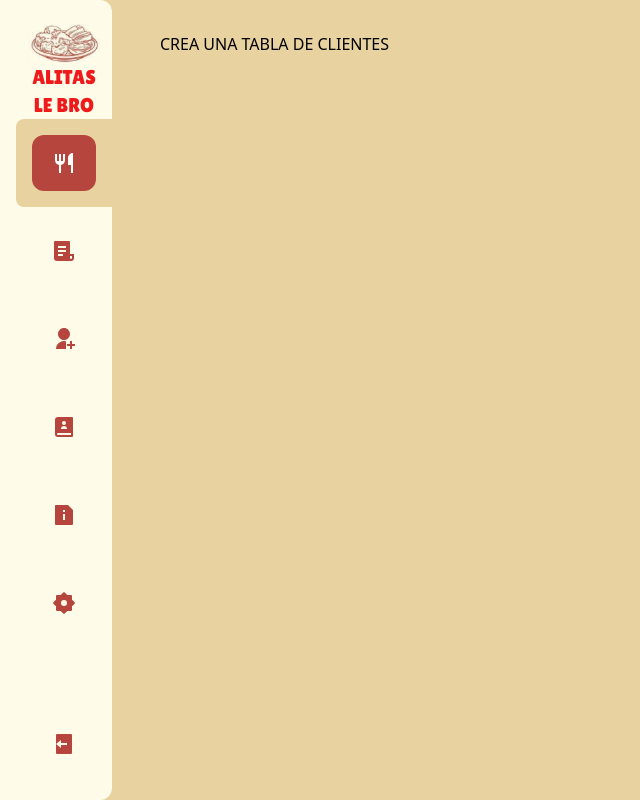
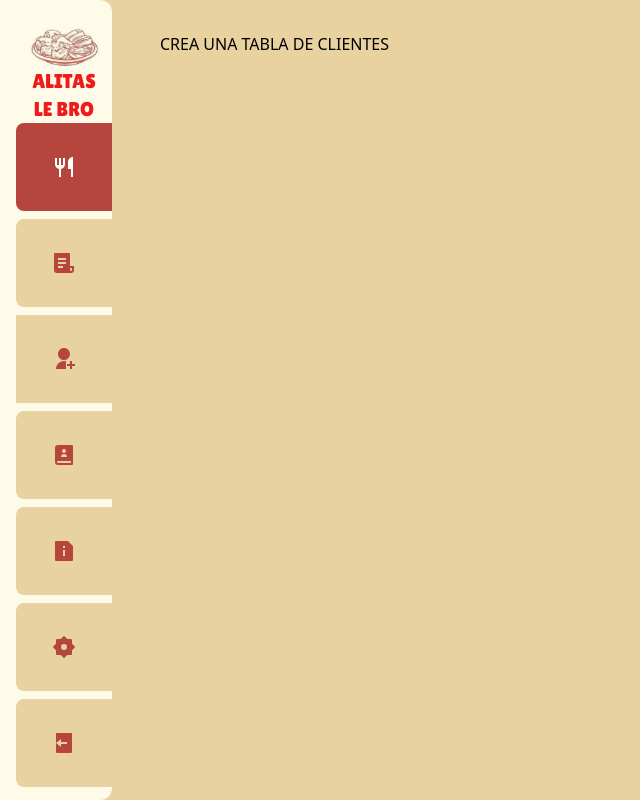
Before and after one commit to yairhdz24/Alitas_Lebro, a React (Vite) app in the folder Alitas_SBD23-main/: page /clientes in a window 1280 px wide. Shown: the whole page, without its empty margins (0-640 px from the left). Built offline with nearby package versions, Linux system fonts and the light colour scheme.

Commit message:
Ca,mbio de estilo SIDEBAR

```diff
--- a/Alitas_SBD23-main/src/components/shared/Sidebar.jsx
+++ b/Alitas_SBD23-main/src/components/shared/Sidebar.jsx
@@ -1,14 +1,23 @@
-import React from 'react';
-import { Link } from 'react-router-dom';
+import React, { useState } from 'react';
+import { Link, useLocation } from 'react-router-dom';
 import { RiRestaurantFill, RiFileList3Fill, RiUserAddFill, RiContactsBook2Fill, RiFileInfoFill, RiSettings2Fill, RiLogoutBoxFill } from "react-icons/ri";
 
 const Sidebar = (props) => {
     const { showMenu } = props;
+    const location = useLocation();
+
+    // Estado local para la pestaña activa
+    const [activeTab, setActiveTab] = useState('/');
+
+    // Actualiza la pestaña activa cuando cambia la ubicación
+    const handleSetActiveTab = (tab) => {
+        setActiveTab(tab);
+    };
 
     return (
         <div
-            className={`bg-alitas_beige fixed lg:left-0 top-0 w-28 h-full flex flex-col justify-between py-3 rounded-tr-xl rounded-br-xl
-      z-50 transition-all ${showMenu ? "left-0" : "-left-full"}`}
+            className={`bg-alitas_beige fixed lg:left-0 top-0 w-28 h-full flex flex-col justify-between py-4 rounded-tr-xl rounded-br-xl
+                                                                        z-50 transition-all ${showMenu ? "left-0" : "-left-full"}`}
         >
             <div>
                 <ul className='pl-4'>
@@ -20,33 +29,33 @@ const Sidebar = (props) => {
                         />
                         <h1 className='text-xl font-Lilita_One text-alitas_red uppercase text-center'>{"alitas"} <br /> {"le bro"}</h1>
                     </li>
-                    <li className="bg-alitas_obs_beige p-4 rounded-tl-lg rounded-bl-lg">
-                        <Link to='/' className='bg-alitas_obs_red p-4 flex justify-center rounded-xl text-white'>
+                    <li className={`bg-${activeTab === '/' ? 'alitas_obs_red' : 'alitas_obs_beige'} p-4 mb-2 rounded-tl-lg rounded-bl-lg`}>
+                        <Link to='/' className={`p-4 flex justify-center rounded-xl text-white ${activeTab === '/' ? 'text-white' : 'text-alitas_obs_red'}`}>
                             <RiRestaurantFill className='text-2xl' />
                         </Link>
                     </li>
-                    <li className="hover:bg-alitas_obs_beige p-4 rounded-tl-lg rounded-bl-lg group transition-colors">
-                        <Link to='/pedidos' className='group-hover:bg-alitas_obs_red p-4 flex justify-center rounded-xl text-alitas_obs_red group-hover:text-white transition-colors'>
+                    <li className={`p-4 rounded-tl-lg group rounded-bl-lg mb-2 transition-colors ${activeTab === '/pedidos' ? 'bg-alitas_obs_red' : 'bg-alitas_obs_beige'}`}>
+                        <Link to='/pedidos' className={`group-hover:bg-alitas_obs_red p-4 flex justify-center rounded-xl group-hover:text-white transition-colors ${activeTab === '/pedidos' ? 'text-white' : 'text-alitas_obs_red'}`} onClick={() => handleSetActiveTab('/pedidos')}>
                             <RiFileList3Fill className='text-2xl' />
                         </Link>
                     </li>
-                    <li className="hover:bg-alitas_obs_beige p-4 rounded-tl-lg rounded-bl-lg group transition-colors">
-                        <Link to='/clientes' className='group-hover:bg-alitas_obs_red p-4 flex justify-center rounded-xl text-alitas_obs_red group-hover:text-white transition-colors'>
+                    <li className={`p-4 mb-2 group ${activeTab === '/clientes' ? 'group-hover:bg-alitas_obs_red' : 'bg-alitas_obs_beige' }`}>
+                        <Link to='/clientes' className={`group-hover:bg-alitas_obs_red p-4 flex justify-center rounded-xl text-alitas_obs_red group-hover:text-white transition-colors ${activeTab === '/clientes' ? 'text-white' : 'text-alitas_obs_red'}`}>
                             <RiUserAddFill className='text-2xl' />
                         </Link>
                     </li>
-                    <li className="hover:bg-alitas_obs_beige p-4 rounded-tl-lg rounded-bl-lg group transition-colors">
-                        <Link to='/ruta3' className='group-hover:bg-alitas_obs_red p-4 flex justify-center rounded-xl text-alitas_obs_red group-hover:text-white transition-colors'>
+                    <li className={`p-4 rounded-tl-lg rounded-bl-lg mb-2 group transition-colors ${activeTab === '/ruta3' ? 'bg-green-500' : 'bg-alitas_obs_beige'}`}>
+                        <Link to='/ruta3' className={`group-hover:bg-alitas_obs_red p-4 flex justify-center rounded-xl text-alitas_obs_red group-hover:text-white transition-colors ${activeTab === '/ruta3' ? 'text-white' : 'text-alitas_obs_red'}`}>
                             <RiContactsBook2Fill className='text-2xl' />
                         </Link>
                     </li>
-                    <li className="hover:bg-alitas_obs_beige p-4 rounded-tl-lg rounded-bl-lg group transition-colors">
-                        <Link to='/ruta4' className='group-hover:bg-alitas_obs_red p-4 flex justify-center rounded-xl text-alitas_obs_red group-hover:text-white transition-colors'>
+                    <li className={`p-4 rounded-tl-lg rounded-bl-lg mb-2 group transition-colors ${activeTab === '/ruta4' ? 'bg-alitas_obs_red' : 'bg-alitas_obs_beige'}`}>
+                        <Link to='/ruta4' className={`group-hover:bg-alitas_obs_red p-4 flex justify-center rounded-xl text-alitas_obs_red group-hover:text-white transition-colors ${activeTab === '/ruta4' ? 'text-white' : 'text-alitas_obs_red'}`}>
                             <RiFileInfoFill className='text-2xl' />
                         </Link>
                     </li>
-                    <li className="hover:bg-alitas_obs_beige p-4 rounded-tl-lg rounded-bl-lg group transition-colors">
-                        <Link to='/ruta5' className='group-hover:bg-alitas_obs_red p-4 flex justify-center rounded-xl text-alitas_obs_red group-hover:text-white transition-colors'>
+                    <li className={`p-4 rounded-tl-lg rounded-bl-lg mb-2 group transition-colors ${activeTab === '/ruta5' ? 'bg-alitas_obs_red' : 'bg-alitas_obs_beige'}`}>
+                        <Link to='/ruta5' className={`group-hover:bg-alitas_obs_red p-4 flex justify-center rounded-xl text-alitas_obs_red group-hover:text-white transition-colors ${activeTab === '/ruta5' ? 'text-white' : 'text-alitas_obs_red'}`}>
                             <RiSettings2Fill className='text-2xl' />
                         </Link>
                     </li>
@@ -54,8 +63,8 @@ const Sidebar = (props) => {
             </div>
             <div>
                 <ul className='pl-4'>
-                    <li className="hover:bg-alitas_obs_beige p-4 rounded-tl-lg rounded-bl-lg group transition-colors">
-                        <Link to='/ruta6' className='group-hover:bg-alitas_obs_red p-4 flex justify-center rounded-xl text-alitas_obs_red group-hover:text-white transition-colors'>
+                    <li className={`p-4 rounded-tl-lg rounded-bl-lg group transition-colors ${activeTab === '/ruta6' ? 'bg-alitas_obs_red' : 'bg-alitas_obs_beige'}`}>
+                        <Link to='/ruta6' className={`group-hover:bg-alitas_obs_red p-4 flex justify-center rounded-xl text-alitas_obs_red group-hover:text-white transition-colors ${activeTab === '/ruta6' ? 'text-white' : 'text-alitas_obs_red'}`} onClick={() => handleSetActiveTab('/ruta6')}>
                             <RiLogoutBoxFill className='text-2xl' />
                         </Link>
                     </li>
--- a/Alitas_SBD23-main/src/pages/Clientes.jsx
+++ b/Alitas_SBD23-main/src/pages/Clientes.jsx
@@ -1,4 +1,4 @@
-import React, { useState } from 'react';
+import React, { useState, useEffect } from 'react';
 import Sidebar from '../components/shared/Sidebar';
 import { RiCloseLine, RiAddFill, RiFileList3Fill, RiMenu3Fill } from 'react-icons/ri';
 
```
